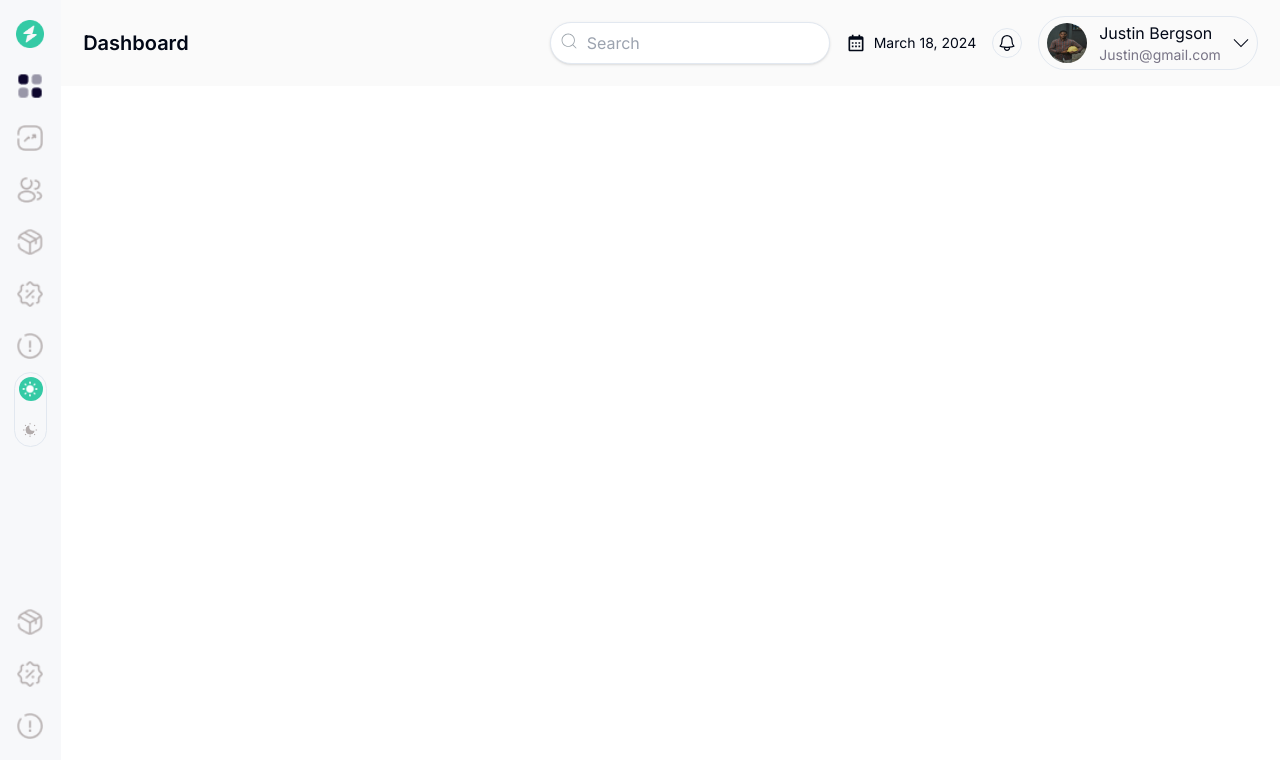
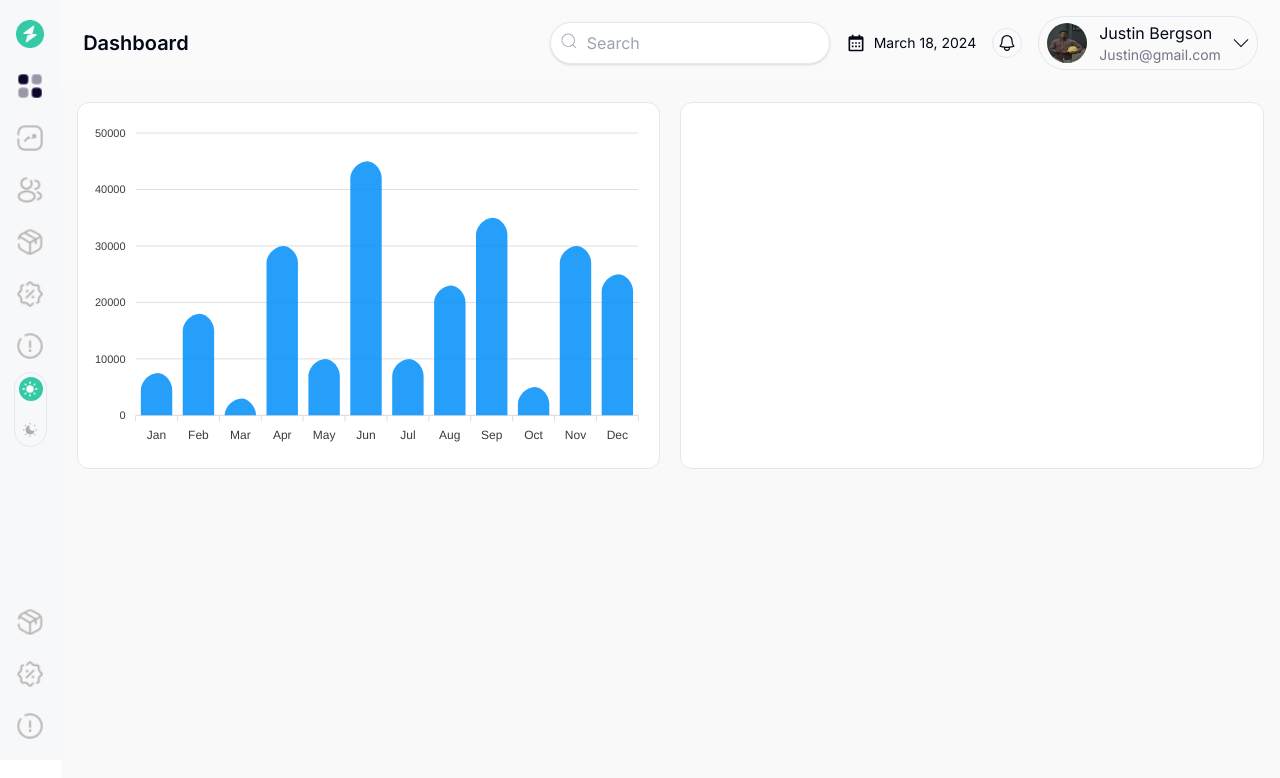
Before and after one commit to abimbola7/analytics-dashboard, a Next.js app: page / in a window 1280 px wide. Shown: the top 778 px of the page. Built offline with nearby package versions, Linux system fonts and the light colour scheme.

Commit message:
started barchart

```diff
--- a/package.json
+++ b/package.json
@@ -9,12 +9,17 @@
     "lint": "next lint"
   },
   "dependencies": {
+    "@coreui/react-chartjs": "^2.1.3",
+    "apexcharts": "^3.47.0",
     "class-variance-authority": "^0.7.0",
     "clsx": "^2.1.0",
+    "echarts": "^5.5.0",
+    "echarts-for-react": "^3.0.2",
     "lucide-react": "^0.314.0",
     "moment": "^2.30.1",
     "next": "14.1.0",
     "react": "^18",
+    "react-apexcharts": "^1.4.1",
     "react-dom": "^18",
     "react-icons": "^5.0.1",
     "tailwind-merge": "^2.2.1",
--- /dev/null
+++ b/src/app/(components)/chart.jsx
@@ -0,0 +1,65 @@
+"use client"
+import React from 'react'
+import ReactApexChart from "react-apexcharts"
+
+const Chartss = () => {
+  const [ date, setDate ] = React.useState([
+    "Jan",
+    "Feb",
+    "Mar",
+    "Apr",
+    "May",
+    "Jun",
+    "Jul",
+    "Aug",
+    "Sep",
+    "Oct",
+    "Nov",
+    "Dec",
+  ])
+  const [ data, setData ] = React.useState([
+    7500, 18000, 3000, 30000, 10000, 45000, 10000, 23000, 35000, 5000,30000, 25000,
+  ])
+  const options  = {
+    series: [{
+      data: data
+    }],
+    options: {
+      chart: {
+        height: 250,
+        type: 'bar',
+        toolbar : {
+          show : false
+        }
+        },
+        // colors: colors,
+        plotOptions: {
+          bar: {
+            columnWidth: '75%',
+            borderRadius : 17,
+            borderRadiusApplication : "end"
+          }
+        },
+        dataLabels: {
+          enabled: false
+        },
+        legend: {
+          show: false
+        },
+        xaxis: {
+          categories: date,
+          labels: {
+            style: {
+              // colors: colors,
+              fontSize: '12px'
+            }
+          }
+        },
+      },
+  }
+  return (
+    <ReactApexChart options={options.options} series={options.series} type="bar" height={350}/>
+  );
+}
+
+export default Chartss
--- /dev/null
+++ b/src/app/(components)/firstsection.jsx
@@ -0,0 +1,15 @@
+import React from 'react'
+import Chartss from './chart'
+
+const FirstSection = () => {
+  return (
+    <div className='grid grid-cols-2 p-4 gap-5'>
+      <div className="border bg-white rounded-xl">
+        <Chartss />
+      </div>
+      <div className="border rounded-xl bg-white grid grid-rows-2 gap-3"></div>
+    </div>
+  )
+}
+
+export default FirstSection
--- a/src/app/page.js
+++ b/src/app/page.js
@@ -1,13 +1,17 @@
 import Image from "next/image";
 import SideBar from "./(components)/sidebar";
 import Header from "./(components)/header";
+import FirstSection from "./(components)/firstsection";
 
 export default function Home() {
   return (
     <div className="flex flex-row min-h-screen w-full">
       <SideBar/>
-      <div className="w-full">
+      <div className="w-full bg-[#f9f9f9]">
         <Header />
+        <main>
+          <FirstSection />
+        </main>
       </div>
     </div>
   );
```
Also changed, not shown: 1 other file (tests, documents, lock files or other folders).
